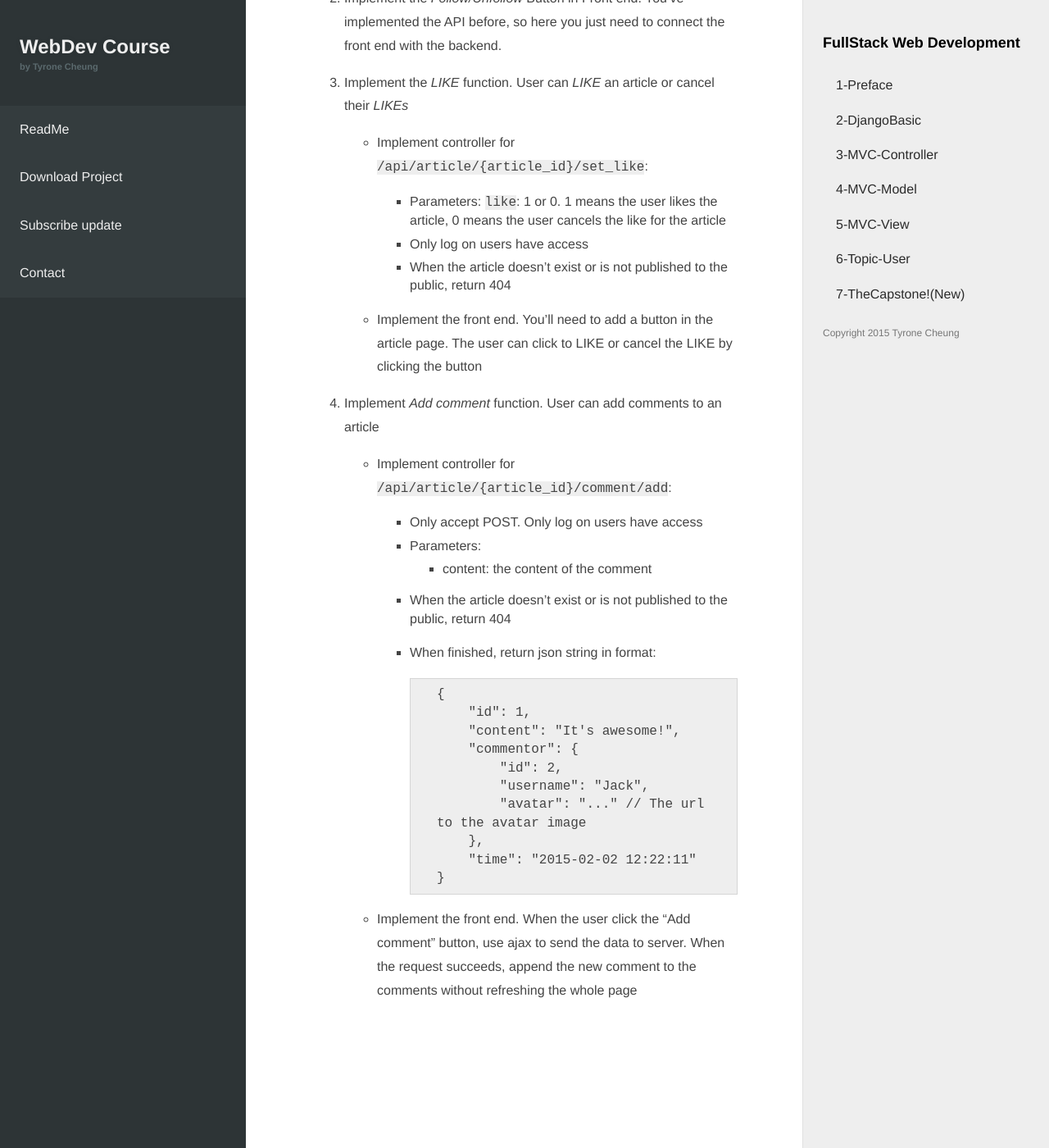
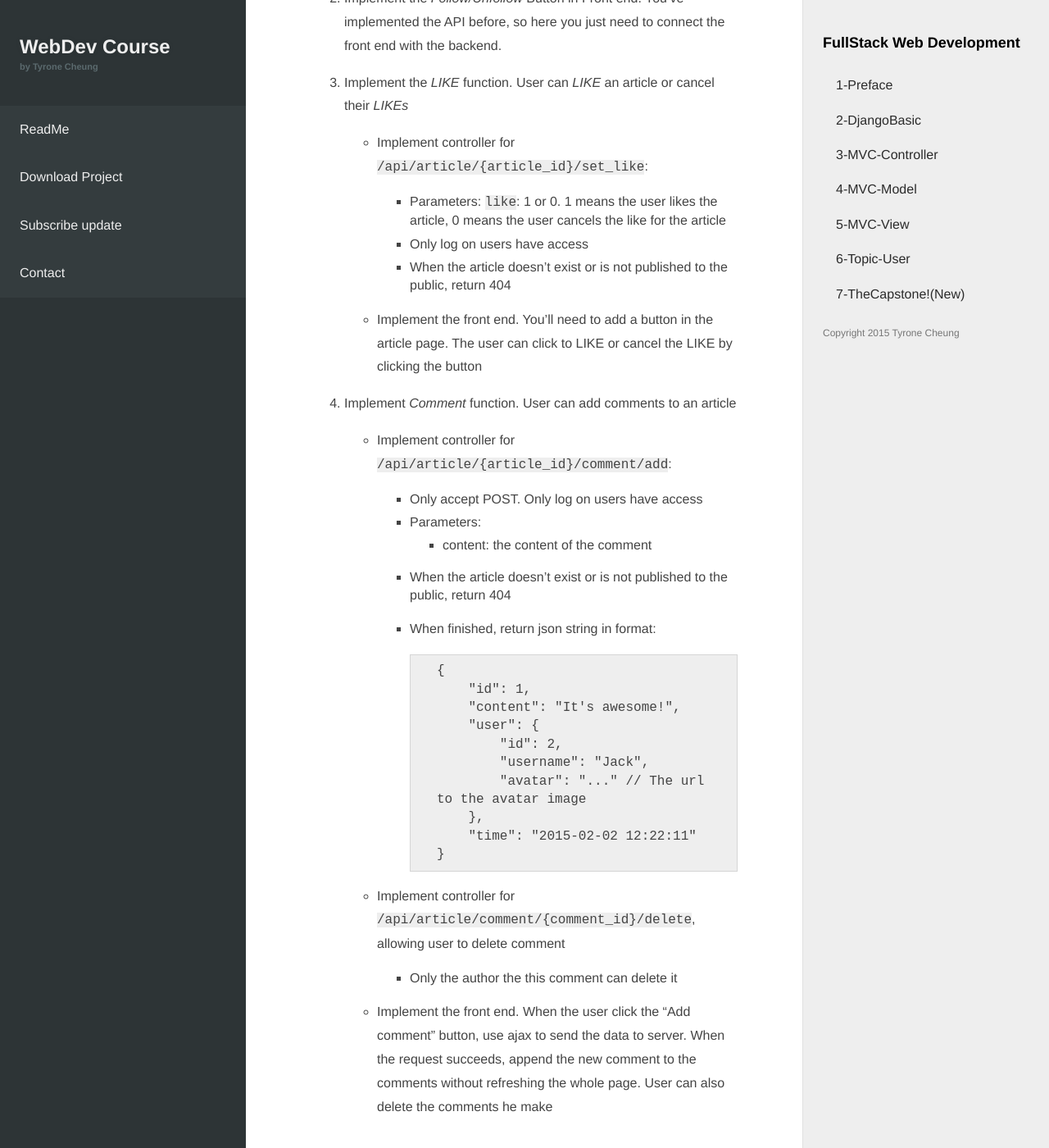
Before and after one commit to WebCoursify/webcoursify.github.io, a Jekyll site: the page built from ProjectSpecification.md, in a window 1280 px wide and 1400 px high, scrolled down 1831 px. Shown: the whole window at 82% size. Built offline with Jekyll 4.4.1, drawn with Linux system fonts in a browser that asks for light colours; a script that is not in the unit is left out; comment, search, counter and statistics services are not loaded.

Commit message:
update update project spec

```diff
--- a/ProjectSpecification.md
+++ b/ProjectSpecification.md
@@ -57,7 +57,7 @@ Users are allowed to manage their profile. This means they can modify their user
 
 	*   Implement the front end. You'll need to add a button in the article page. The user can click to LIKE or cancel the LIKE by clicking the button
 
-4.  Implement *Add comment* function. User can add comments to an article
+4.  Implement *Comment* function. User can add comments to an article
 
 	*   Implement controller for <code>/api/article/{article_id}/comment/add</code>:
 
@@ -70,7 +70,7 @@ Users are allowed to manage their profile. This means they can modify their user
 				{
 					"id": 1,
 					"content": "It's awesome!",
-					"commentor": {
+					"user": {
 						"id": 2,
 						"username": "Jack",
 						"avatar": "..." // The url to the avatar image
@@ -78,4 +78,8 @@ Users are allowed to manage their profile. This means they can modify their user
 					"time": "2015-02-02 12:22:11"
 				}
 
-	*   Implement the front end. When the user click the "Add comment" button, use ajax to send the data to server. When the request succeeds, append the new comment to the comments without refreshing the whole page
+	*   Implement controller for <code>/api/article/comment/{comment_id}/delete</code>, allowing user to delete comment
+
+		*   Only the author the this comment can delete it
+
+	*   Implement the front end. When the user click the "Add comment" button, use ajax to send the data to server. When the request succeeds, append the new comment to the comments without refreshing the whole page. User can also delete the comments he make
```
Also changed, not shown: ProjectCode.md (+4 -2 lines), 1 other file.
